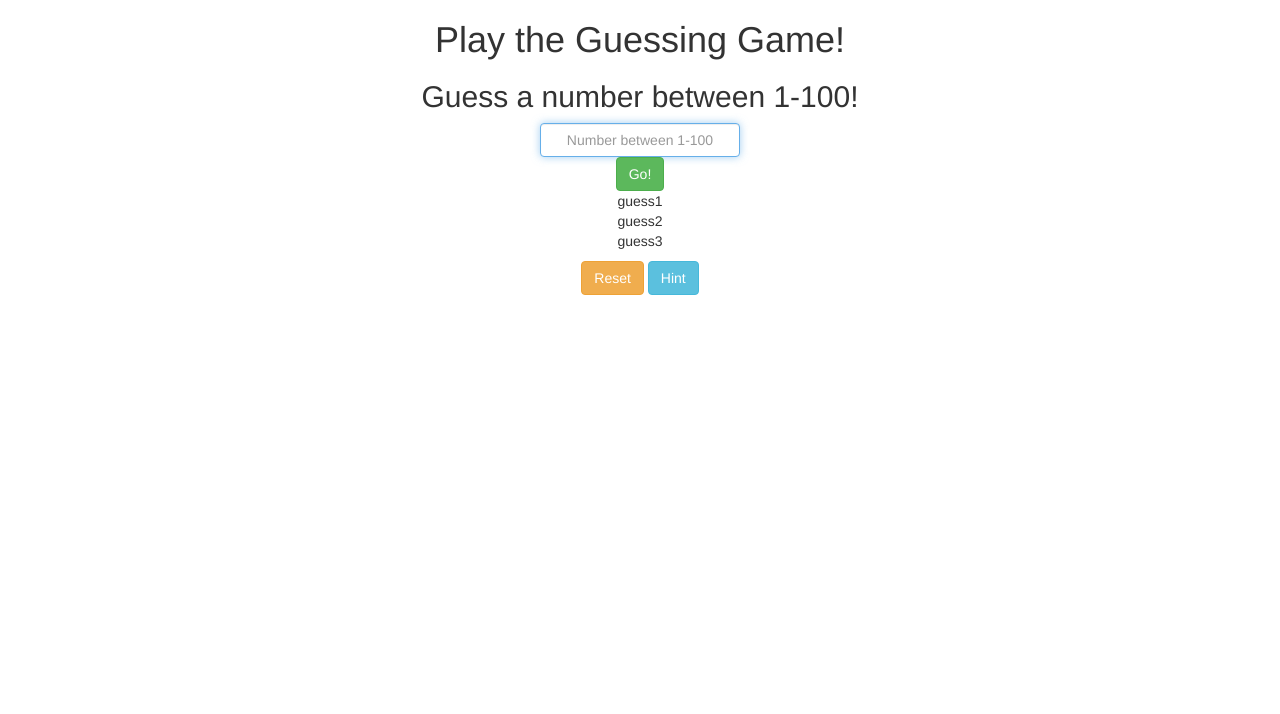
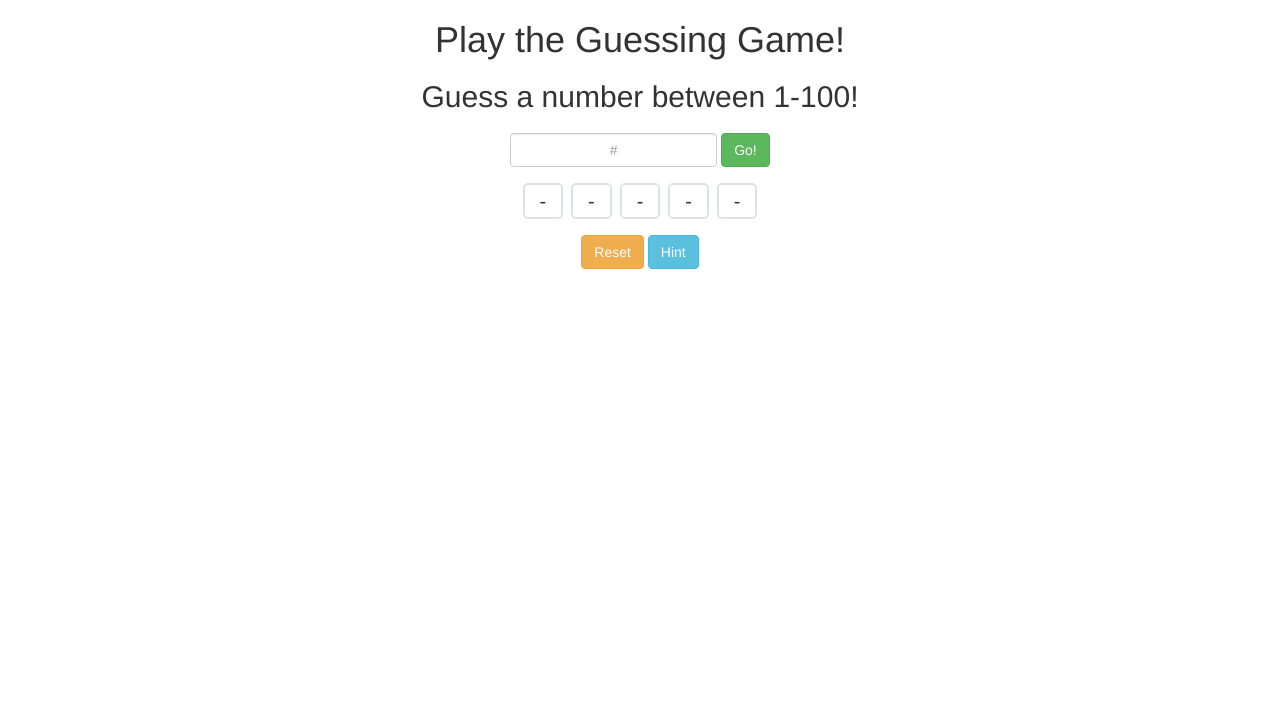
Before and after one commit to mudspringhiker/guessing_game_project, a plain HTML site: page index.html in a window 1280 px wide. Shown: the top 714 px of the page. Drawn offline with nearby package versions, Linux system fonts and the light colour scheme.

Commit message:
Style input

```diff
--- a/index.html
+++ b/index.html
@@ -23,18 +23,28 @@
         </div>
 
         <div id='main'>
-          <div id='input-parent'>
+          <!-- <div class='input-parent'> -->
             <!-- Player's guess input, and submit button -->
-            <input id='input-parent' class='center form-control' placeholder="Number between 1-100" maxlength='3' autofocus=autofocus></input>
-            <button id='submit' class="btn btn-success">Go!</button>
-          </div>
+            <!-- <input id='input' class='center form-control' placeholder="Number between 1-100" maxlength='3' autofocus=autofocus>
+            <button id='submit' class="btn btn-success">Go!</button> -->
+
+            <form class="form-inline">
+              <input type="text" class="form-control center" placeholder="#">
+              <button type="submit" class="btn btn-success">Go!</button>
+            </form>
+
+          <!-- </div> -->
 
           <div id='guesses'>
             <!-- unordered list of guesses -->
             <ul>
-              <li>guess1</li>
-              <li>guess2</li>
-              <li>guess3</li>
+
+              <li>-</li>
+              <li>-</li>
+              <li>-</li>
+              <li>-</li>
+              <li>-</li>
+
             </ul>
           </div>
 
--- a/style.css
+++ b/style.css
@@ -10,11 +10,21 @@ ul {
     padding: 0;
 }
 
-#input-parent {
-    width: 200px;
-/*    margin-left: auto;
-    margin-right: auto;*/
-    margin: 0 auto 0 auto;
+.form-inline {
+    margin: 20px;
+}
+
+#guesses li {
+    margin: 20px 2px 30px 2px;
+    display: inline;
+    border: 2px solid #dfe2e5;
+    border-radius: 5px;
+    padding: 5px 15px;
+    font-size: 20px;
+}
+
+#menu-btns {
+    margin: 20px;
 }
 
 img {
```
